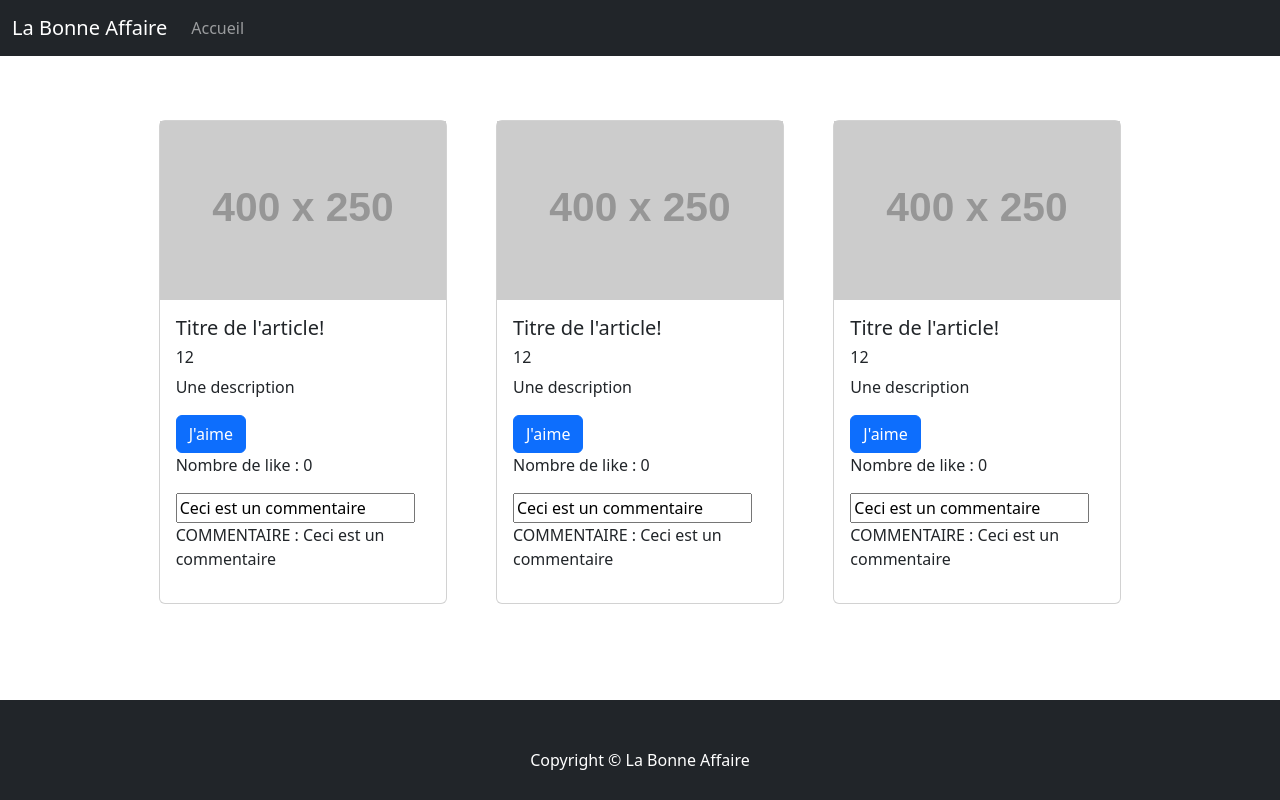
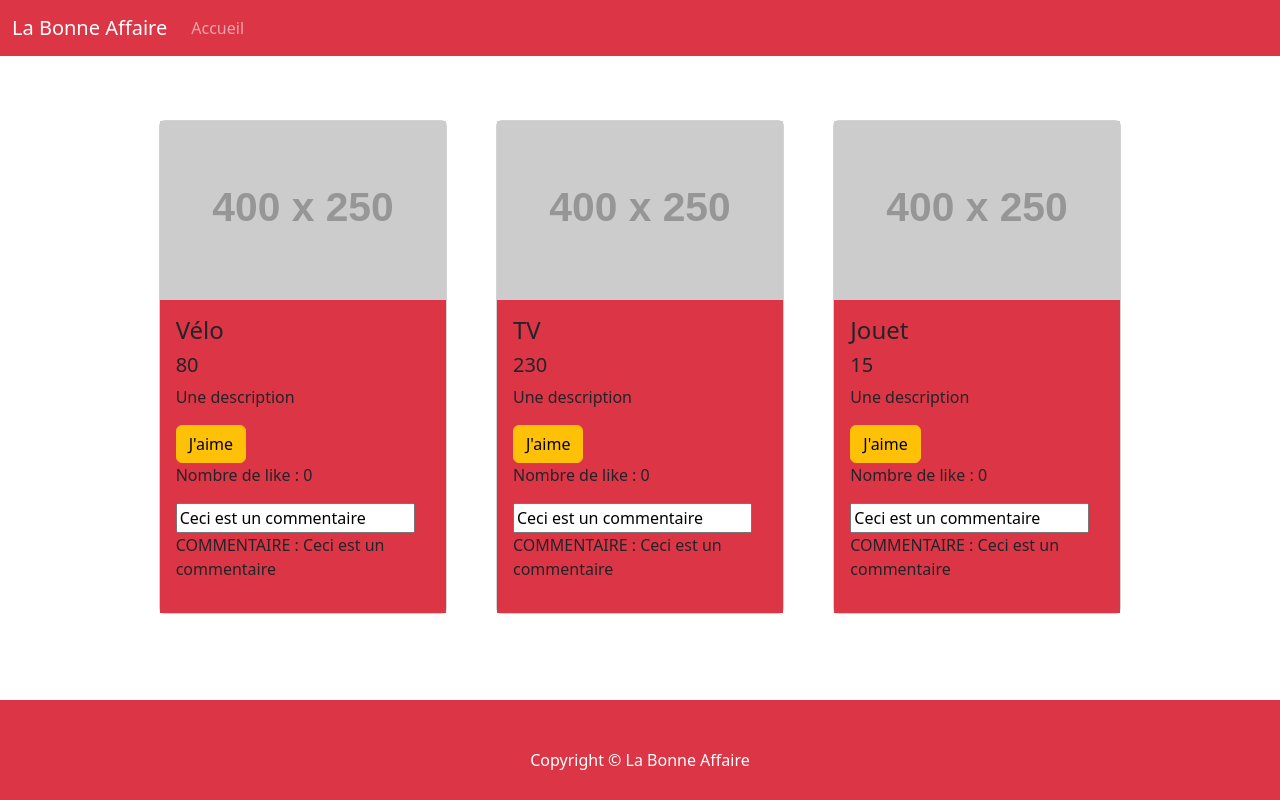
Before and after one commit to AEFaour/Angular-V14.2.9, an Angular app: page / in a window 1280 px wide. Built offline with nearby package versions, Linux system fonts and the light colour scheme.

Commit message:
transfert parent to child

```diff
--- a/src/app/app.component.html
+++ b/src/app/app.component.html
@@ -1,5 +1,5 @@
 <!-- Menu -->
-<nav class="navbar navbar-expand-lg navbar-dark bg-dark">
+<nav class="navbar navbar-expand-lg navbar-dark bg-danger">
   <div class="container-fluid">
     <a class="navbar-brand" href="#">La Bonne Affaire</a>
     <button class="navbar-toggler" type="button" data-bs-toggle="collapse" data-bs-target="#navbarSupportedContent"
@@ -19,14 +19,14 @@
 
 <!-- Contenu -->
 <div id="home" class="container">
-<app-article></app-article>
-<app-article></app-article>
-<app-article></app-article>
+  <app-article [titreArticle]="titre1" [prixArticle]="prix1"></app-article>
+  <app-article [titreArticle]="titre2" [prixArticle]="prix2"></app-article>
+  <app-article [titreArticle]="titre3" [prixArticle]="prix3"></app-article>
 </div>
 
 
 <!-- Pied de page -->
-<footer class="py-5 bg-dark">
+<footer class="py-5 bg-danger">
   <div class="container">
     <p class="m-0 text-center text-white">Copyright &copy; La Bonne Affaire</p>
   </div>
--- a/src/app/app.component.ts
+++ b/src/app/app.component.ts
@@ -6,7 +6,13 @@ import { Component, OnInit } from '@angular/core';
   styleUrls: ['./app.component.css']
 })
 export class AppComponent implements OnInit {
-  title = 'labonneaffaire';
+  title: string = 'labonneaffaire';
+  titre1: string = "Vélo";
+  titre2: string = "TV";
+  titre3: string = "Jouet";
+  prix1: number = 80;
+  prix2: number = 230;
+  prix3: number = 15;
   constructor() { }
 
   ngOnInit(): void {
--- a/src/app/article/article.component.html
+++ b/src/app/article/article.component.html
@@ -1,11 +1,11 @@
 <div class="card articleInfo">
     <img [src]="urlImg" [alt]="textAltImg">
-    <div class="card-body">
-        <h5 class="card-title">{{titreArticle}}</h5>
-        <h6 class="card-title">{{prixArticle}}</h6>
+    <div class="card-body bg-danger">
+        <h4 class="card-title">{{titreArticle}}</h4>
+        <h5 class="card-title">{{prixArticle}}</h5>
         <p class="card-text">Une description</p>
 
-        <button class="btn btn-primary" (click)="onCtrlArticle(); onLike()">J'aime</button>
+        <button class="btn btn-warning" (click)="onLike()">J'aime</button>
         <p>Nombre de like : {{ totalNbrLike }}</p>
 
         <input type="text" placeholder="Ecris ton commentaire" [(ngModel)]="comment">
--- a/src/app/article/article.component.ts
+++ b/src/app/article/article.component.ts
@@ -7,8 +7,8 @@ import { Component, EventEmitter, Input, OnInit, Output } from '@angular/core';
 })
 export class ArticleComponent implements OnInit {
 
-  titreArticle: string = "Titre de l'article!";
-  prixArticle: number = 12;
+  @Input() titreArticle: string;
+  @Input() prixArticle: number;
   ctrlArticle: boolean = true;
   textAltImg: string = "Titre alternative de l'image";
   urlImg: string = "https://via.placeholder.com/400x250";
@@ -22,21 +22,6 @@ export class ArticleComponent implements OnInit {
   ngOnInit(): void {
   }
 
-  onCtrlArticle() {
-
-    if (this.ctrlArticle === true) {
-      this.titreArticle = "Titre de l'article!";
-      this.ctrlArticle = false;
-      this.textAltImg = "Titre alternative de l'image L"
-      this.urlImg = "https://via.placeholder.com/600x375";
-    } else {
-      this.titreArticle = "---";
-      this.ctrlArticle = true;
-      this.textAltImg = "Titre alternative de l'image"
-      this.urlImg = "https://via.placeholder.com/400x250";
-
-    }
-  }
   onLike(){
     this.totalNbrLike ++;
   }
```
